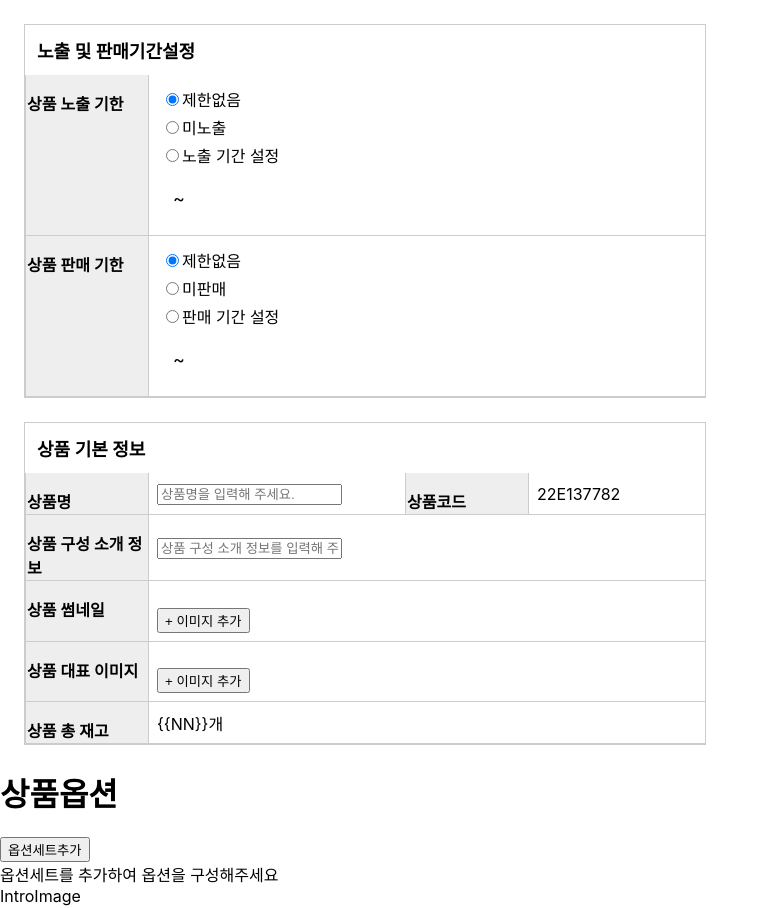
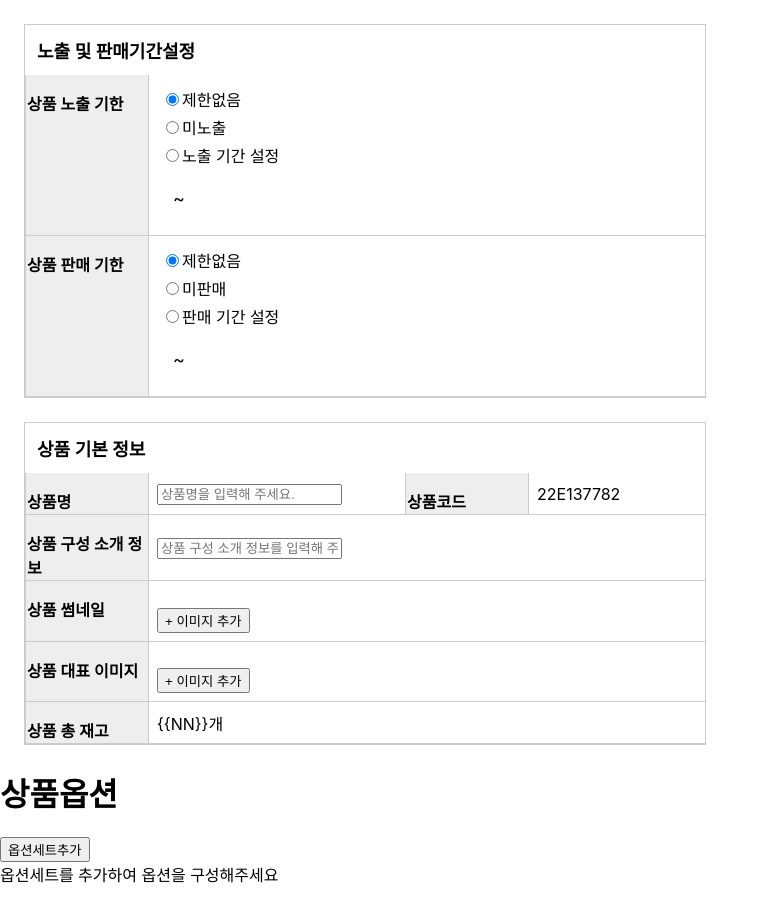
Before and after one commit to pre-onboarding-course-team-6/1st-week-sirloin-task, a React (Create React App) app: page / in a window 1280 px wide. Shown: the top 908 px of the page, without its empty margins (0-769 px from the left). Built offline with nearby package versions, Linux system fonts and the light colour scheme.

Commit message:
style: 상품소개 이미지, 구매자 추천 이미지 컴포넌트 분리

```diff
--- a/src/components/IntroImage/index.jsx
+++ b/src/components/IntroImage/index.jsx
@@ -1,7 +1,8 @@
 import React from "react";
+import ImageAttachment from "../../commons/components/ImageAttachment";
 
 function IntroImage() {
-  return <div>IntroImage</div>;
+  return <ImageAttachment type="multiple">상품 소개 이미지</ImageAttachment>;
 }
 
 export default IntroImage;
--- a/src/components/RecommendImage/index.jsx
+++ b/src/components/RecommendImage/index.jsx
@@ -2,12 +2,7 @@ import React from "react";
 import ImageAttachment from "../../commons/components/ImageAttachment";
 
 function RecommendImage() {
-  return (
-    <>
-      <ImageAttachment type="multiple">상품 소개 이미지</ImageAttachment>
-      <ImageAttachment type="multiple">구매자 추천 이미지</ImageAttachment>
-    </>
-  );
+  return <ImageAttachment type="multiple">구매자 추천 이미지</ImageAttachment>;
 }
 
 export default RecommendImage;
```
